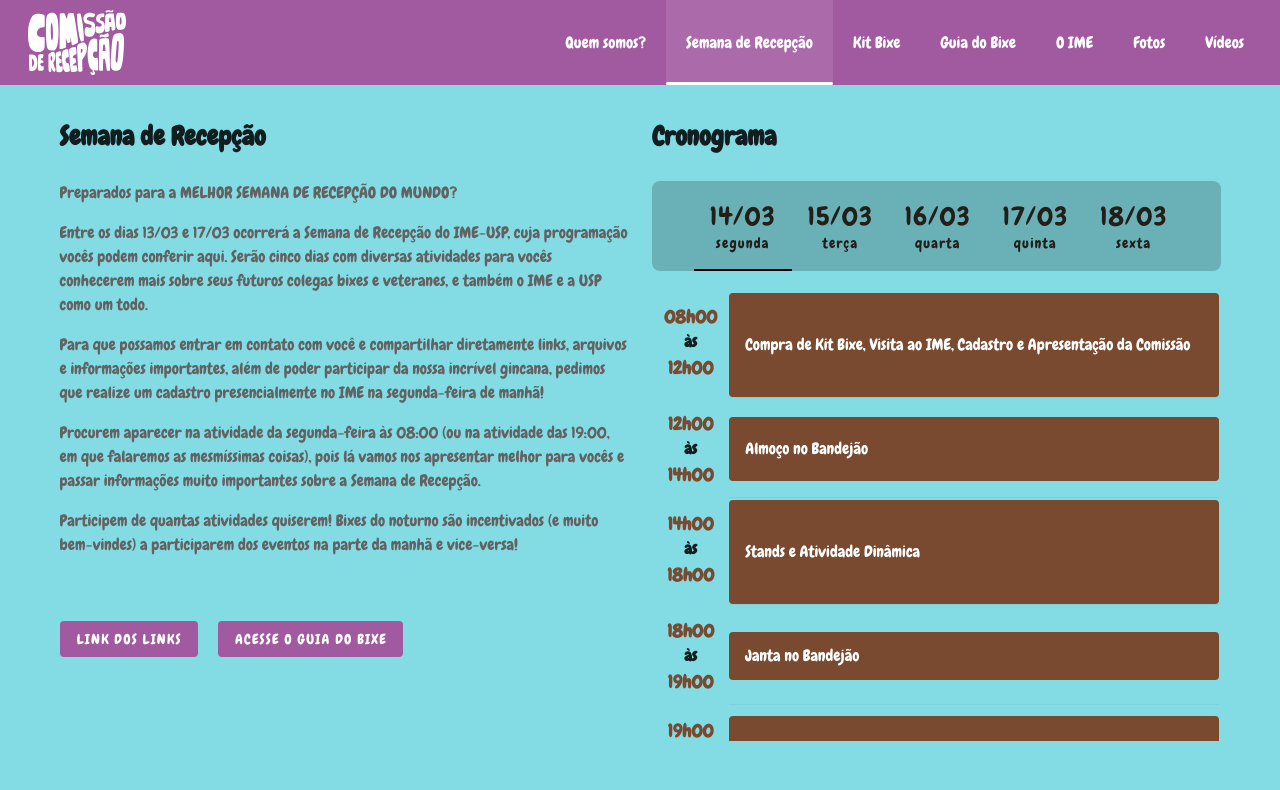
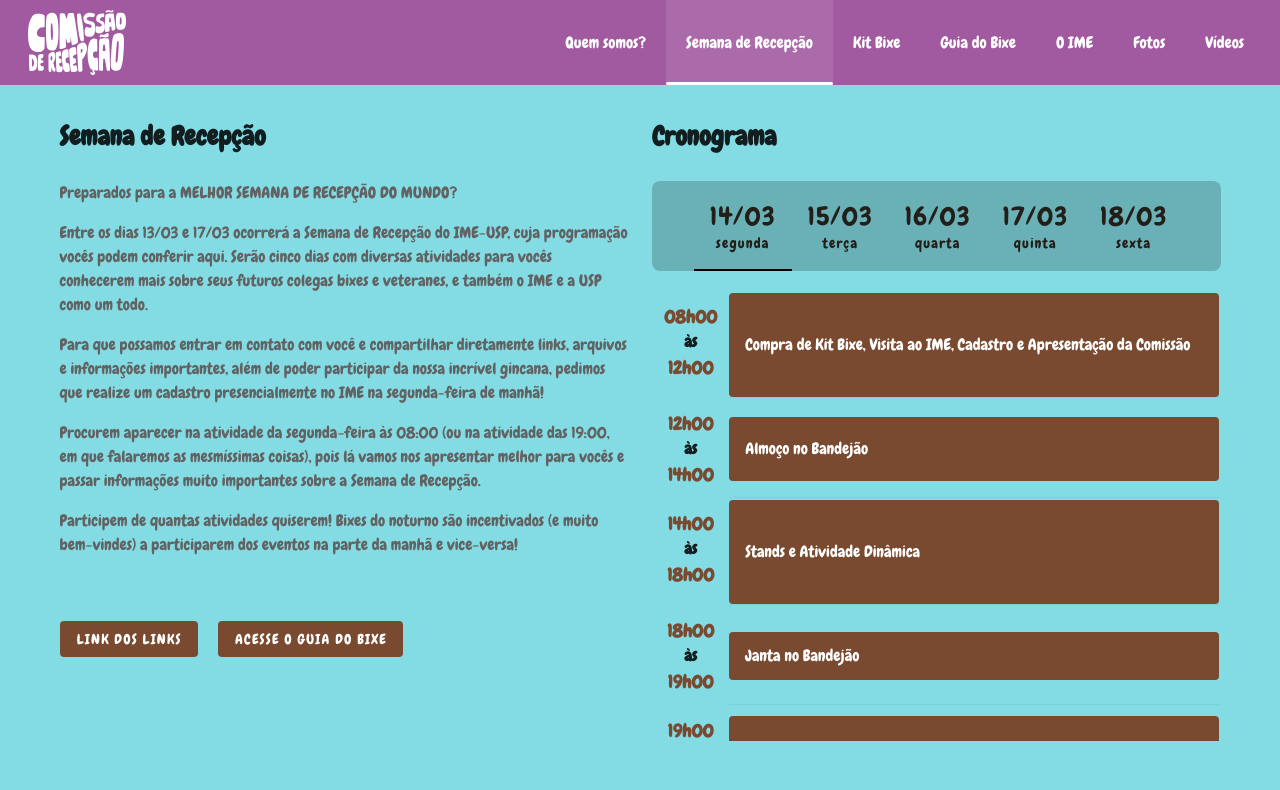
Before and after one commit to recepcaoimeusp/site, a Nuxt app: page /semana in a window 1280 px wide. Shown: the top 790 px of the page. Built offline with nearby package versions, Linux system fonts and the light colour scheme; a web font is replaced by a local one.

Commit message:
Modifica cor dos botões para marrom
Signed-off-by: José Lucas Silva Mayer <josemayer@usp.br>

```diff
--- a/pages/semana.vue
+++ b/pages/semana.vue
@@ -40,7 +40,7 @@
             <br />
             <div class="d-flex container row justify-start links">
               <v-btn
-                class="link bgViolet white--text"
+                class="link bgBrown white--text"
                 target="_blank"
                 elevation="0"
                 href="https://drive.google.com/file/d/1wkKHMs66OFUXOTuBPZNn5e-Uk7B_SlJO/view"
@@ -48,7 +48,7 @@
                 Link dos links
               </v-btn>
               <v-btn
-                class="link bgViolet white--text"
+                class="link bgBrown white--text"
                 href="https://drive.google.com/file/d/1_3Uvndzd0Gudy4ozYRilFNVDnv3hFqQb/view?usp=sharing"
                 target="_blank"
                 elevation="0"
```
